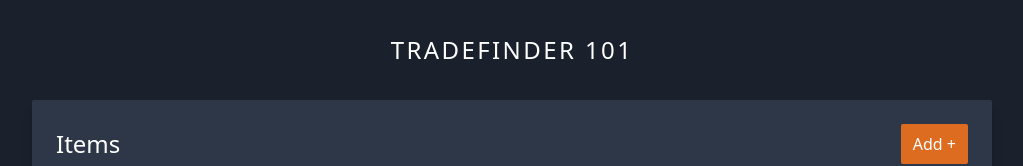
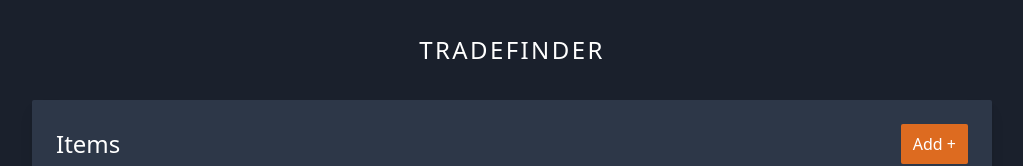
Before and after one commit to Kovah/Tradefinder, a React (Vite) app: page / in a window 1280 px wide. Shown: the top 166 px of the page, without its empty margins (128-1151 px from the left). Built offline with nearby package versions, Linux system fonts and the light colour scheme.

Commit message:
Remove testing slice for header

```diff
--- a/src/app/store.js
+++ b/src/app/store.js
@@ -1,10 +1,8 @@
 import { configureStore } from '@reduxjs/toolkit';
-import tradingReducer from '../features/trading/tradingSlice';
 import itemsReducer from '../features/items/itemsSlice';
 
 export default configureStore({
   reducer: {
-    trading: tradingReducer,
     items: itemsReducer,
   },
 });
--- a/src/features/trading/tradingSlice.js
+++ /dev/null
@@ -1,19 +0,0 @@
-import { createSlice } from '@reduxjs/toolkit';
-
-export const tradingSlice = createSlice({
-  name: 'trading',
-  initialState: {
-    value: 101
-  },
-  reducers: {
-    increment: state => {
-      state.value += 1;
-    }
-  }
-});
-
-export const {increment} = tradingSlice.actions;
-
-export const selectCount = state => state.trading;
-
-export default tradingSlice.reducer;
--- a/src/layout/Header.js
+++ b/src/layout/Header.js
@@ -1,14 +1,7 @@
 import React from 'react';
-import { useDispatch, useSelector } from 'react-redux';
-import { increment, selectCount } from '../features/trading/tradingSlice';
 
 export function Header () {
-  const trading = useSelector(selectCount);
-  const dispatch = useDispatch();
-
   return (
-    <h1 className="text-2xl text-center uppercase tracking-widest" onClick={() => dispatch(increment())}>
-      Tradefinder <span>{trading.value}</span>
-    </h1>
+    <h1 className="text-2xl text-center uppercase tracking-widest">Tradefinder</h1>
   )
 }
```
